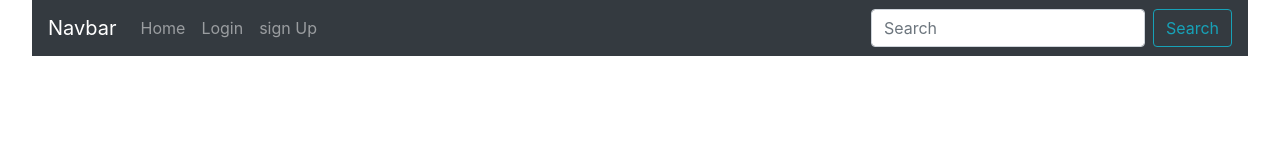
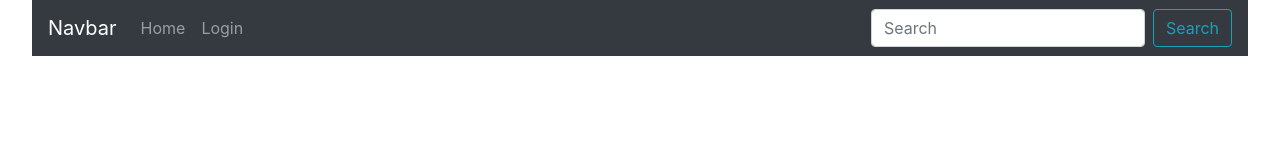
Before and after one commit to Dark-Web-Team/MERAKI_Academy_Project_5, a React (Create React App) app in the folder frontend/: page / in a window 1280 px wide. Shown: the top 160 px of the page. Built offline with nearby package versions, Linux system fonts and the light colour scheme.

Commit message:
addSomeFunForNav

```diff
--- a/frontend/src/components/navigation/Navigation.js
+++ b/frontend/src/components/navigation/Navigation.js
@@ -1,11 +1,23 @@
 import React from 'react';
 import { Link ,useHistory} from 'react-router-dom';
-
+import {useDispatch, useSelector} from 'react-redux';
+import {setToken} from "../../reducers/login"
 import {Navbar,Button,Nav,Form,FormControl,NavDropdown} from "react-bootstrap"
 import "./navigation.css";
 
 const Navigation = () => {
+  const dispatch = useDispatch()
 	const history = useHistory();
+  const state = useSelector((state) => {
+    return {
+
+      token: state.login.token,
+    };
+  });
+
+
+
+
 
 	return <div className="nav-container">
 		<Navbar bg="dark" variant="dark">
@@ -15,20 +27,23 @@ const Navigation = () => {
           history.push("/");
 
 	  }} >  Home</Nav.Link>
-      <Nav.Link onClick={()=>{
+      {!state.token ? <Nav.Link onClick={()=>{
           history.push("/login");
 
-	  }} >Login</Nav.Link>
-      <Nav.Link onClick={()=>{
-          history.push("/signUp");
+	  }} >Login</Nav.Link> :"" }
+      {state.token  ? <Nav.Link onClick={()=>{
+         localStorage.clear()
+         dispatch(setToken(""));
 
-	  }}>sign Up</Nav.Link>
+
+	  }}>sign out</Nav.Link>:""}
     </Nav>
     <Form inline>
       <FormControl type="text" placeholder="Search" className="mr-sm-2" />
       <Button variant="outline-info">Search</Button>
     </Form>
   </Navbar>
+
 	</div>
 };
 
```
